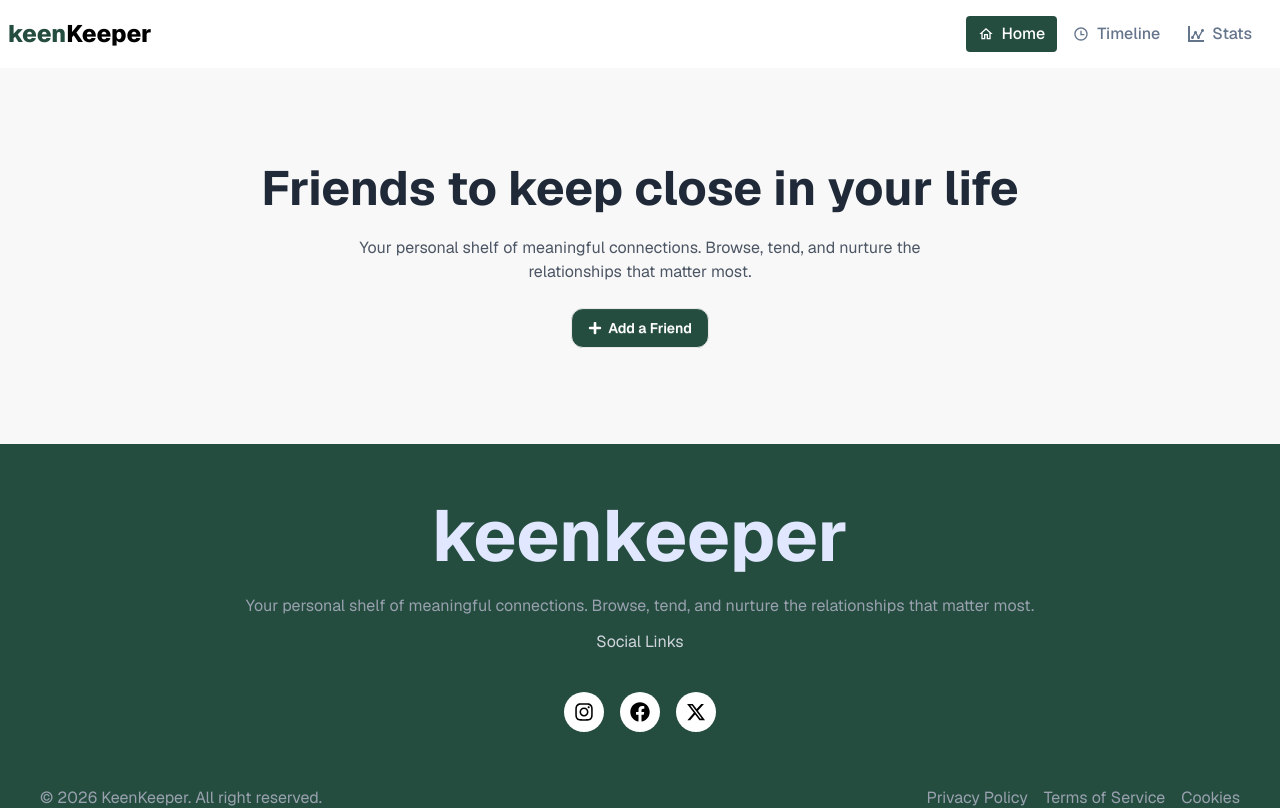
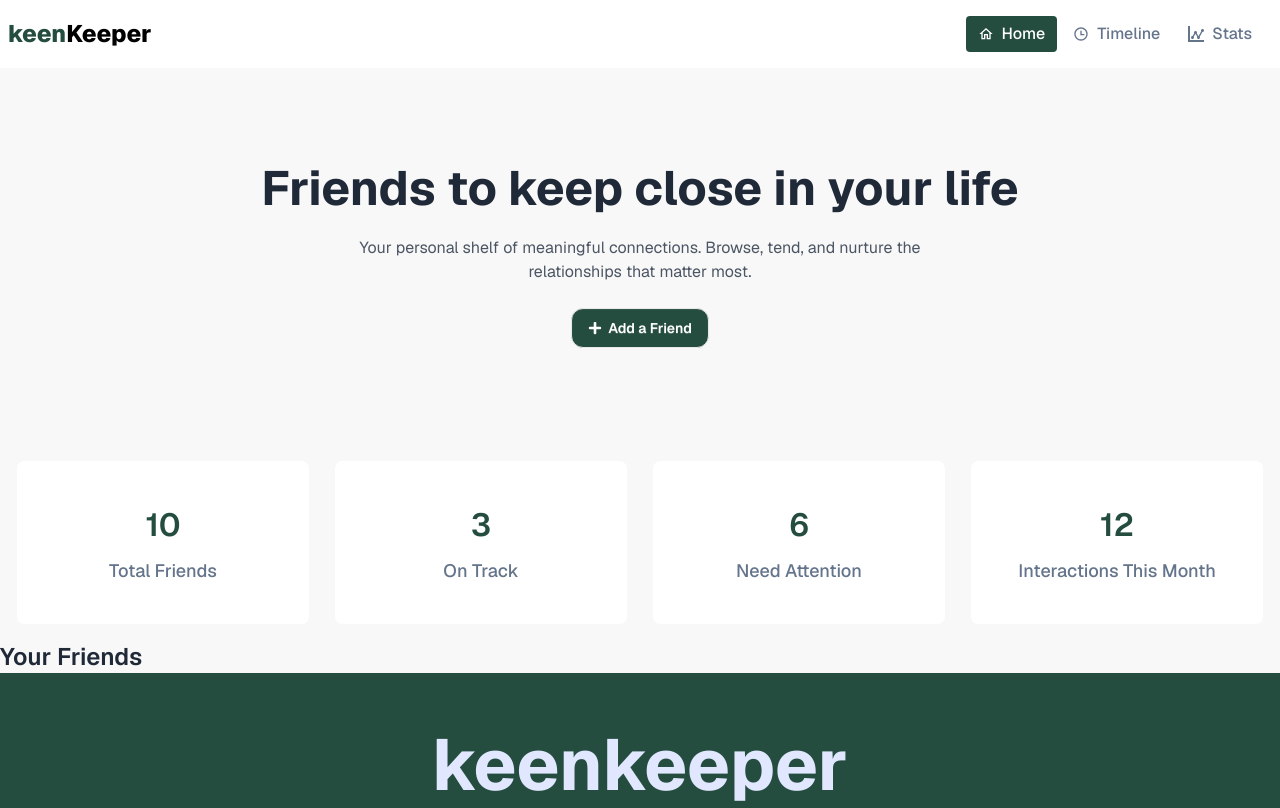
Before and after one commit to zakiasuma96/kin-keep-assignment7, a React (Vite) app: page / in a window 1280 px wide. Shown: the top 808 px of the page. Built offline with nearby package versions, Linux system fonts and the light colour scheme.

Commit message:
card section added

```diff
--- /dev/null
+++ b/components/homepage/AllFriends.jsx
@@ -0,0 +1,14 @@
+import React, { use } from 'react';
+const AllFriendsPromise =fetch("/friends.json")
+.then(res=>res.json());
+const AllFriends = () => {
+    const friends =use(AllFriendsPromise);
+    return (
+        <div>
+            <h2 className='text-[#1F2937] font-semibold text-2xl'>Your Friends</h2>
+
+        </div>
+    );
+};
+
+export default AllFriends;
--- /dev/null
+++ b/components/homepage/Card.jsx
@@ -0,0 +1,49 @@
+import React from 'react';
+
+const Card = () => {
+    return (
+        <div className='container mx-auto'>
+            <div className='grid grid-cols-1 gap-2 mx-4 md:grid-cols-4 md:gap-6'>
+
+            {/* card-1  */}
+            <div className="card card-border bg-base-100 my-4 ">
+
+  <div className="card-body text-center my-4 ">
+    <h2 className='font-semibold text-[32px] text-[#244D3F] '>10</h2>
+    <p className="font-medium text-[18px] text-[#64748B]">Total Friends</p>
+
+  </div>
+</div>
+            {/* card-2  */}
+            <div className="card card-border bg-base-100 my-4 ">
+
+  <div className="card-body text-center my-4 ">
+    <h2 className='font-semibold text-[32px] text-[#244D3F] '>3</h2>
+    <p className="font-medium text-[18px] text-[#64748B]">On Track</p>
+
+  </div>
+</div>
+            {/* card-3  */}
+            <div className="card card-border bg-base-100 my-4 ">
+
+  <div className="card-body text-center my-4 ">
+    <h2 className='font-semibold text-[32px] text-[#244D3F] '>6</h2>
+    <p className="font-medium text-[18px] text-[#64748B]">Need Attention</p>
+
+  </div>
+</div>
+            {/* card-4  */}
+            <div className="card card-border bg-base-100 my-4 ">
+
+  <div className="card-body text-center my-4 ">
+    <h2 className='font-semibold text-[32px] text-[#244D3F] '>12</h2>
+    <p className="font-medium text-[18px] text-[#64748B]">Interactions This Month</p>
+
+  </div>
+</div>
+            </div>
+        </div>
+    );
+};
+
+export default Card;
--- a/homepage/Homepage.jsx
+++ b/homepage/Homepage.jsx
@@ -1,10 +1,15 @@
 import React from 'react';
 import Banner from '../components/homepage/Banner';
+import AllFriends from '../components/homepage/AllFriends';
+import Card from '../components/homepage/Card';
 
 const Homepage = () => {
     return (
-        <div>
+        <div className='bg-base-200'>
             <Banner/>
+            <Card/>
+            <AllFriends/>
+
         </div>
     );
 };
--- /dev/null
+++ b/public/friends.json
@@ -0,0 +1,122 @@
+[
+  {
+    "id": 1,
+    "name": "John Doe",
+    "picture": "https://randomuser.me/api/portraits/men/1.jpg",
+    "email": "john@example.com",
+    "days_since_contact": 12,
+    "status": "overdue",
+    "tags": ["college", "close friend"],
+    "bio": "Met in university. Love hiking together.",
+    "goal": 14,
+    "next_due_date": "2025-07-20"
+  },
+  {
+    "id": 2,
+    "name": "Emma Wilson",
+    "picture": "https://randomuser.me/api/portraits/women/2.jpg",
+    "email": "emma@example.com",
+    "days_since_contact": 5,
+    "status": "on-track",
+    "tags": ["work", "mentor"],
+    "bio": "Former manager who gives career advice.",
+    "goal": 10,
+    "next_due_date": "2025-07-25"
+  },
+  {
+    "id": 3,
+    "name": "Michael Brown",
+    "picture": "https://randomuser.me/api/portraits/men/3.jpg",
+    "email": "michael@example.com",
+    "days_since_contact": 8,
+    "status": "almost due",
+    "tags": ["gym", "friend"],
+    "bio": "Workout partner from local gym.",
+    "goal": 9,
+    "next_due_date": "2025-07-22"
+  },
+  {
+    "id": 4,
+    "name": "Sophia Taylor",
+    "picture": "https://randomuser.me/api/portraits/women/4.jpg",
+    "email": "sophia@example.com",
+    "days_since_contact": 20,
+    "status": "overdue",
+    "tags": ["family", "cousin"],
+    "bio": "Lives abroad and visits once a year.",
+    "goal": 15,
+    "next_due_date": "2025-07-18"
+  },
+  {
+    "id": 5,
+    "name": "Daniel Lee",
+    "picture": "https://randomuser.me/api/portraits/men/5.jpg",
+    "email": "daniel@example.com",
+    "days_since_contact": 2,
+    "status": "on-track",
+    "tags": ["startup", "business"],
+    "bio": "Met at a startup networking event.",
+    "goal": 7,
+    "next_due_date": "2025-07-28"
+  },
+  {
+    "id": 6,
+    "name": "Olivia Martin",
+    "picture": "https://randomuser.me/api/portraits/women/6.jpg",
+    "email": "olivia@example.com",
+    "days_since_contact": 13,
+    "status": "almost due",
+    "tags": ["neighbor", "friend"],
+    "bio": "Friendly neighbor who loves gardening.",
+    "goal": 14,
+    "next_due_date": "2025-07-21"
+  },
+  {
+    "id": 7,
+    "name": "James Anderson",
+    "picture": "https://randomuser.me/api/portraits/men/7.jpg",
+    "email": "james@example.com",
+    "days_since_contact": 18,
+    "status": "overdue",
+    "tags": ["college", "football"],
+    "bio": "Old classmate who enjoys football matches.",
+    "goal": 14,
+    "next_due_date": "2025-07-17"
+  },
+  {
+    "id": 8,
+    "name": "Ava Thompson",
+    "picture": "https://randomuser.me/api/portraits/women/8.jpg",
+    "email": "ava@example.com",
+    "days_since_contact": 6,
+    "status": "on-track",
+    "tags": ["designer", "freelancer"],
+    "bio": "Collaborated on design projects together.",
+    "goal": 12,
+    "next_due_date": "2025-07-24"
+  },
+  {
+    "id": 9,
+    "name": "William Harris",
+    "picture": "https://randomuser.me/api/portraits/men/9.jpg",
+    "email": "william@example.com",
+    "days_since_contact": 10,
+    "status": "almost due",
+    "tags": ["teacher", "mentor"],
+    "bio": "Former teacher who inspired coding journey.",
+    "goal": 11,
+    "next_due_date": "2025-07-23"
+  },
+  {
+    "id": 10,
+    "name": "Mia Clark",
+    "picture": "https://randomuser.me/api/portraits/women/10.jpg",
+    "email": "mia@example.com",
+    "days_since_contact": 25,
+    "status": "overdue",
+    "tags": ["travel", "friend"],
+    "bio": "Travel buddy from a group tour.",
+    "goal": 14,
+    "next_due_date": "2025-07-15"
+  }
+]
```
